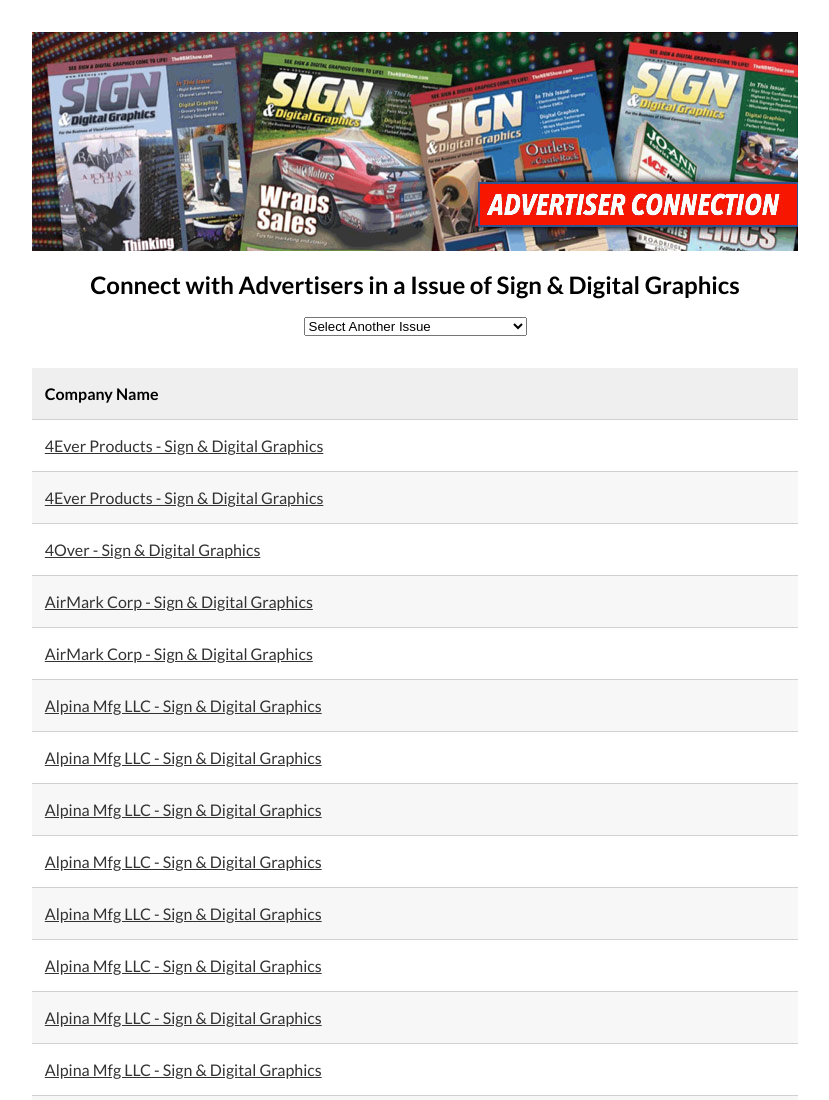
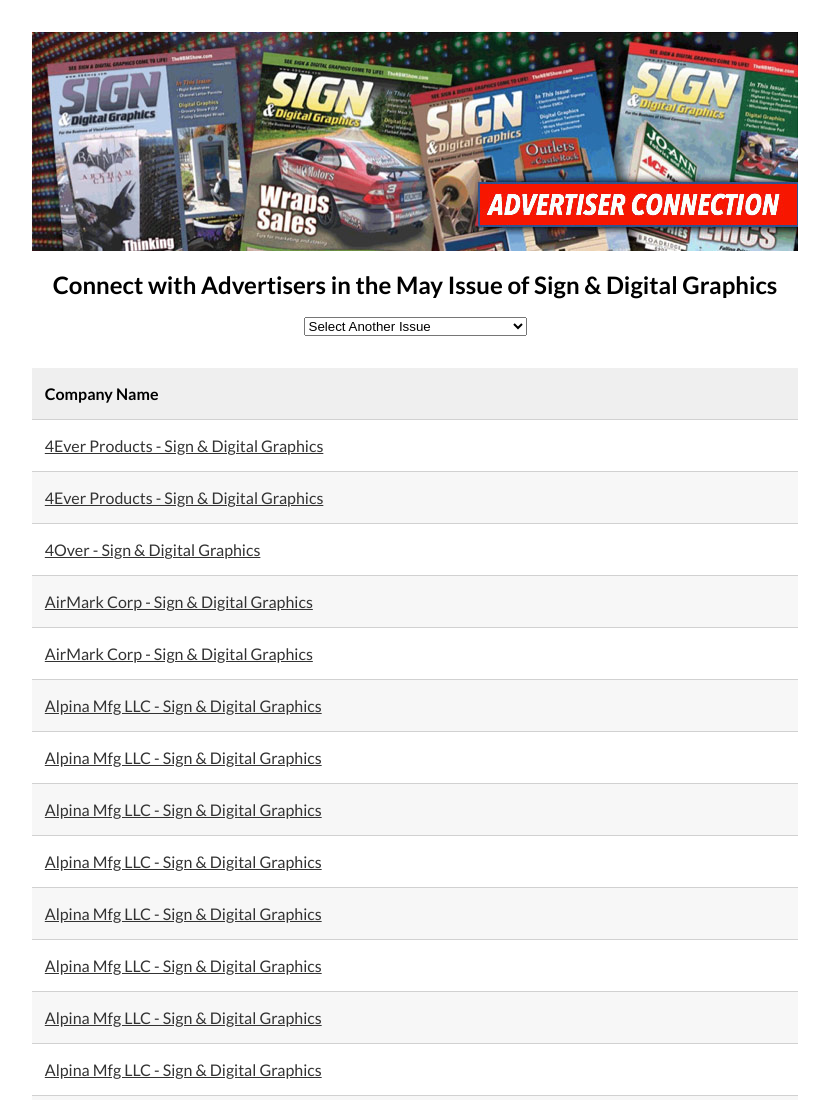
Before and after one commit to variantstudios/nbm-advertiser-connect, a website: page index.html in a window 1280 px wide. Shown: the top 1100 px of the page, without its empty margins (225-1054 px from the left). Drawn offline with nearby package versions, Linux system fonts and the light colour scheme.

Commit message:
Added the month back to the title.

```diff
--- a/index.html
+++ b/index.html
@@ -12,7 +12,7 @@
     <div id="wrap">
         <header>
             <img src="/images/header.jpg" alt="Advertiser Connect">
-            <h1>Connect with Advertisers in a Issue of Sign &amp; Digital Graphics</h1>
+            <h1>Connect with Advertisers in the May Issue of Sign &amp; Digital Graphics</h1>
         </header>
         <div id="loader">loading</div>
         <div id="content">
```
